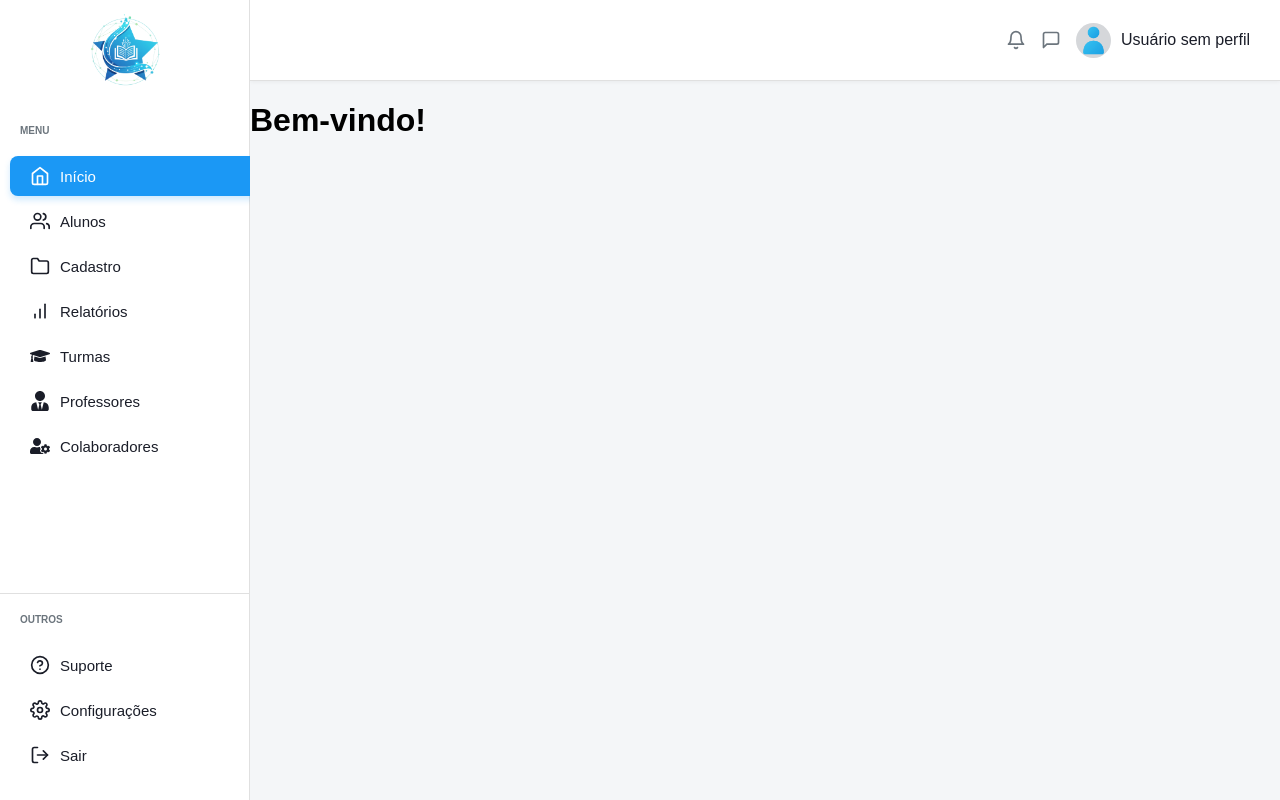
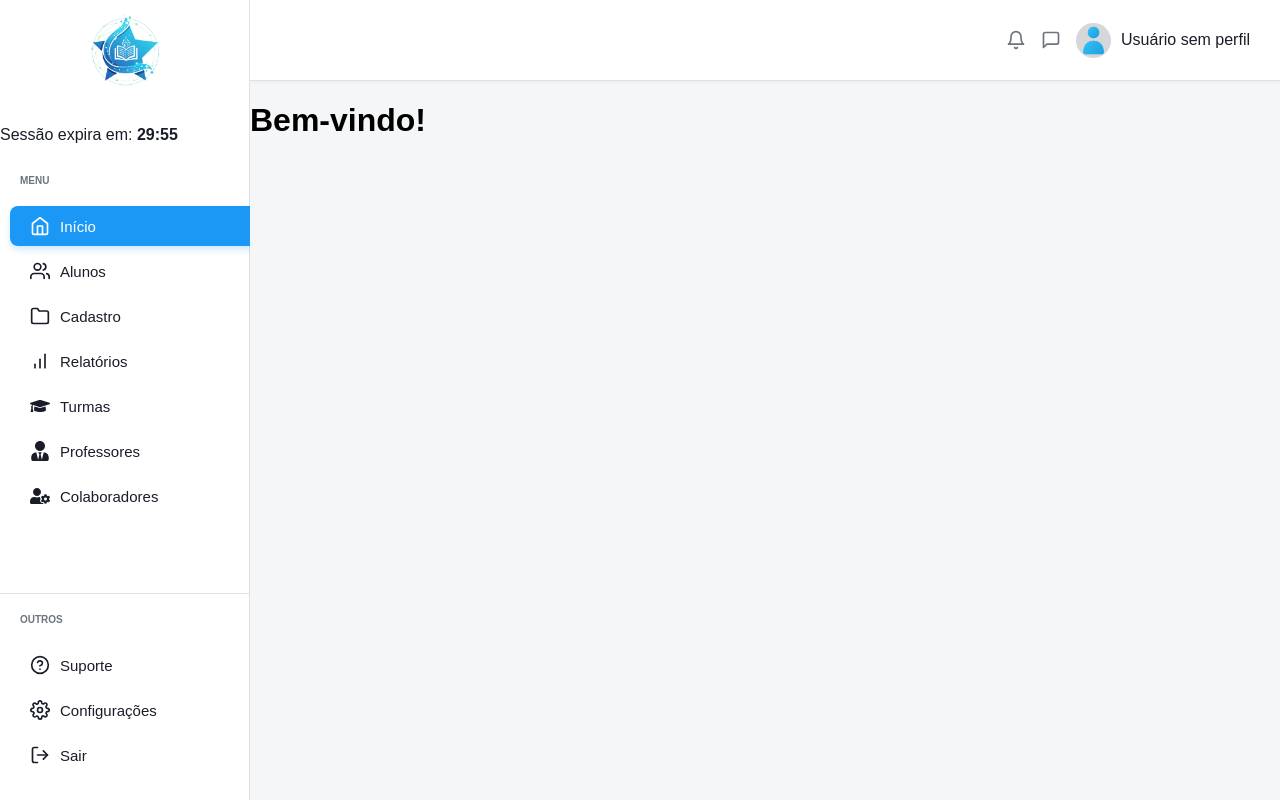
Before and after one commit to IT4LOBRUNO/web_avancada5, a React (Vite) app: page /web_avancada5/home in a window 1280 px wide. Built offline with nearby package versions, Linux system fonts and the light colour scheme; no server answers; the database is empty; sample sign-in values are in the browser's storage.

Commit message:
Tempo de logout

```diff
--- /dev/null
+++ b/src/components/Inactivity.jsx
@@ -0,0 +1,91 @@
+import { useState, useEffect, useRef, useCallback } from "react";
+import { signOut } from "firebase/auth";
+import { auth } from "../firebase/firebaseConfig";
+
+const TIMEOUT_MINUTES = 30;
+const TIMEOUT_SECONDS = TIMEOUT_MINUTES * 60;
+const TIMEOUT_MS = TIMEOUT_SECONDS * 1000;
+
+/**
+ * * @param {function} navigate
+ * @param {object} location
+ * @returns {{formattedCountdown: string, countdownSeconds: number, clearTimers: function}}
+ */
+export function useInactivityTimer(navigate, location) {
+    const [countdownSeconds, setCountdownSeconds] = useState(TIMEOUT_SECONDS);
+
+    const inactivityTimeoutRef = useRef(null);
+    const countdownIntervalRef = useRef(null);
+
+    const formatTime = useCallback((seconds) => {
+        if (seconds < 0) return "00:00";
+        const minutes = Math.floor(seconds / 60);
+        const remainingSeconds = seconds % 60;
+        return `${String(minutes).padStart(2, '0')}:${String(remainingSeconds).padStart(2, '0')}`;
+    }, []);
+
+    const clearTimers = useCallback(() => {
+        if (inactivityTimeoutRef.current) {
+            clearTimeout(inactivityTimeoutRef.current);
+        }
+        if (countdownIntervalRef.current) {
+            clearInterval(countdownIntervalRef.current);
+        }
+    }, []);
+
+    //Função de logout
+    const handleLogoutTimer = useCallback(() => {
+        clearTimers();
+
+        console.warn(`Sessão encerrada por expiração de tempo (${TIMEOUT_MINUTES} minutos).`);
+
+        signOut(auth)
+            .then(() => {
+                navigate("/", { replace: true });
+            })
+            .catch(error => {
+                console.error("Erro ao fazer logout por expiração de tempo:", error);
+            });
+    }, [navigate, clearTimers]);
+
+
+    const resetSessionTimer = useCallback(() => {
+        clearTimers();
+
+        //Chama a função de logout quando o tempo acaba
+        inactivityTimeoutRef.current = setTimeout(handleLogoutTimer, TIMEOUT_MS);
+
+        setCountdownSeconds(TIMEOUT_SECONDS);
+    }, [handleLogoutTimer, clearTimers]);
+
+    //Mudança de rota reinicia o tempo de sessão
+    useEffect(() => {
+        resetSessionTimer();
+
+        return clearTimers;
+    }, [location.pathname, resetSessionTimer, clearTimers]);
+
+    useEffect(() => {
+        countdownIntervalRef.current = setInterval(() => {
+            setCountdownSeconds((prev) => {
+                if (prev <= 1) {
+                    clearInterval(countdownIntervalRef.current);
+                    return 0;
+                }
+                return prev - 1;
+            });
+        }, 1000);
+
+        return () => {
+            if (countdownIntervalRef.current) {
+                clearInterval(countdownIntervalRef.current);
+            }
+        };
+    }, []);
+
+    return {
+        formattedCountdown: formatTime(countdownSeconds),
+        countdownSeconds,
+        clearTimers
+    };
+}
--- a/src/components/Layout.jsx
+++ b/src/components/Layout.jsx
@@ -3,11 +3,13 @@ import { auth, db } from "../firebase/firebaseConfig";
 import { signOut, onAuthStateChanged } from "firebase/auth";
 import { doc, getDoc } from "firebase/firestore";
 import { useNavigate, useLocation } from "react-router-dom";
+import { useInactivityTimer } from "./Inactivity";
+
 import "../components/Layout.css";
 import logo from "../assets/logo.png";
 import avatar from "../assets/avatar.png";
 
-// Ícones
+//Ícones
 import {
   FiUsers, FiFolder, FiBarChart, FiHelpCircle, FiLogOut, FiSettings, FiSearch, FiBell, FiMessageSquare, FiHome
 } from 'react-icons/fi';
@@ -19,11 +21,15 @@ export default function Layout({ children }) {
   const navigate = useNavigate();
   const location = useLocation();
 
+  //Tempo de sessão
+  const { formattedCountdown, countdownSeconds, clearTimers } = useInactivityTimer(navigate, location);
+
   const isActive = (paths) => {
     const currentPath = location.pathname;
     return paths.some(path => currentPath === path);
   };
 
+  //Efeito de Autenticação
   useEffect(() => {
     const unsubscribe = onAuthStateChanged(auth, async (user) => {
       if (user) {
@@ -50,8 +56,8 @@ export default function Layout({ children }) {
     return () => unsubscribe();
   }, [navigate]);
 
-
   const handleLogout = async () => {
+    clearTimers();
     await signOut(auth);
     navigate("/");
   };
@@ -64,6 +70,14 @@ export default function Layout({ children }) {
         <div className="sidebar-header">
           <img src={logo} alt="Logo" />
         </div>
+
+        {/*Contador de Inatividade*/}
+        <div
+          className={`inactivity-timer ${countdownSeconds <= 300 ? 'warning' : ''}`}
+        >
+          <p>Sessão expira em: <strong>{formattedCountdown}</strong></p>
+        </div>
+        {/*Fim do Contador*/}
 
         <div className="sidebar-menu-section">
           <p className="sidebar-main-menu">MENU</p>
```
